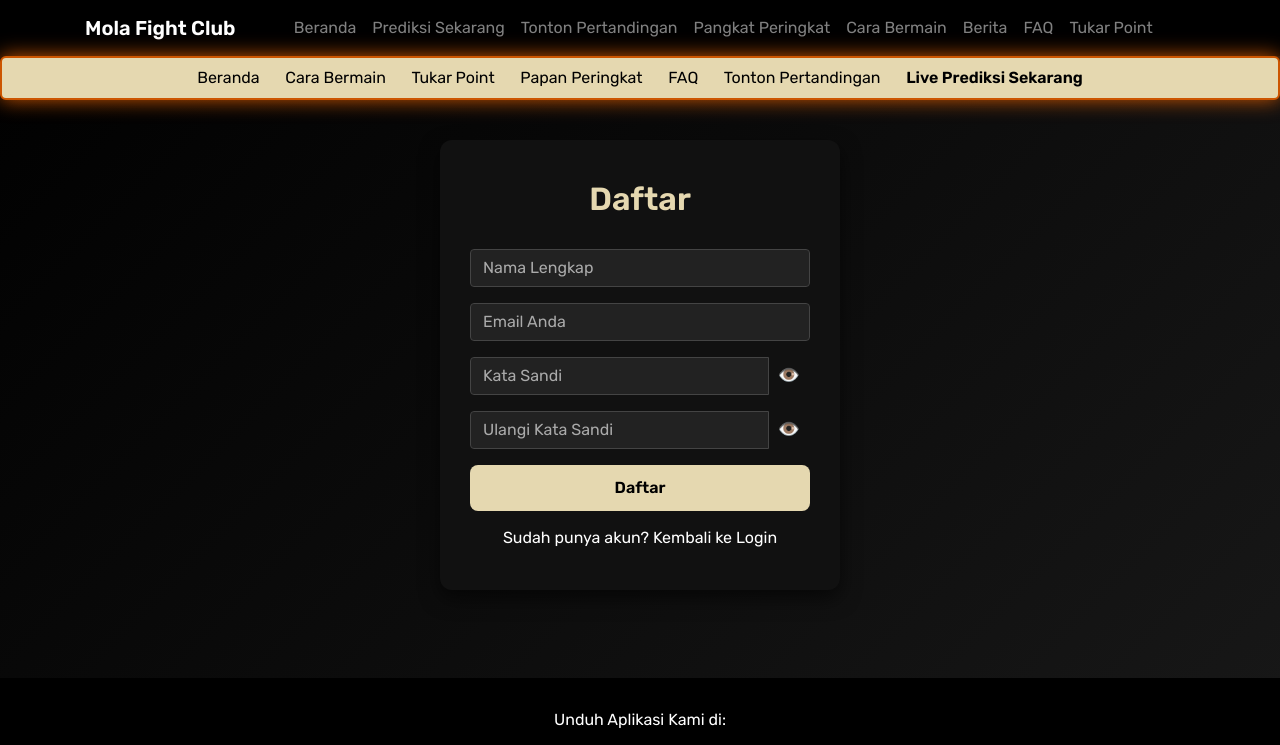
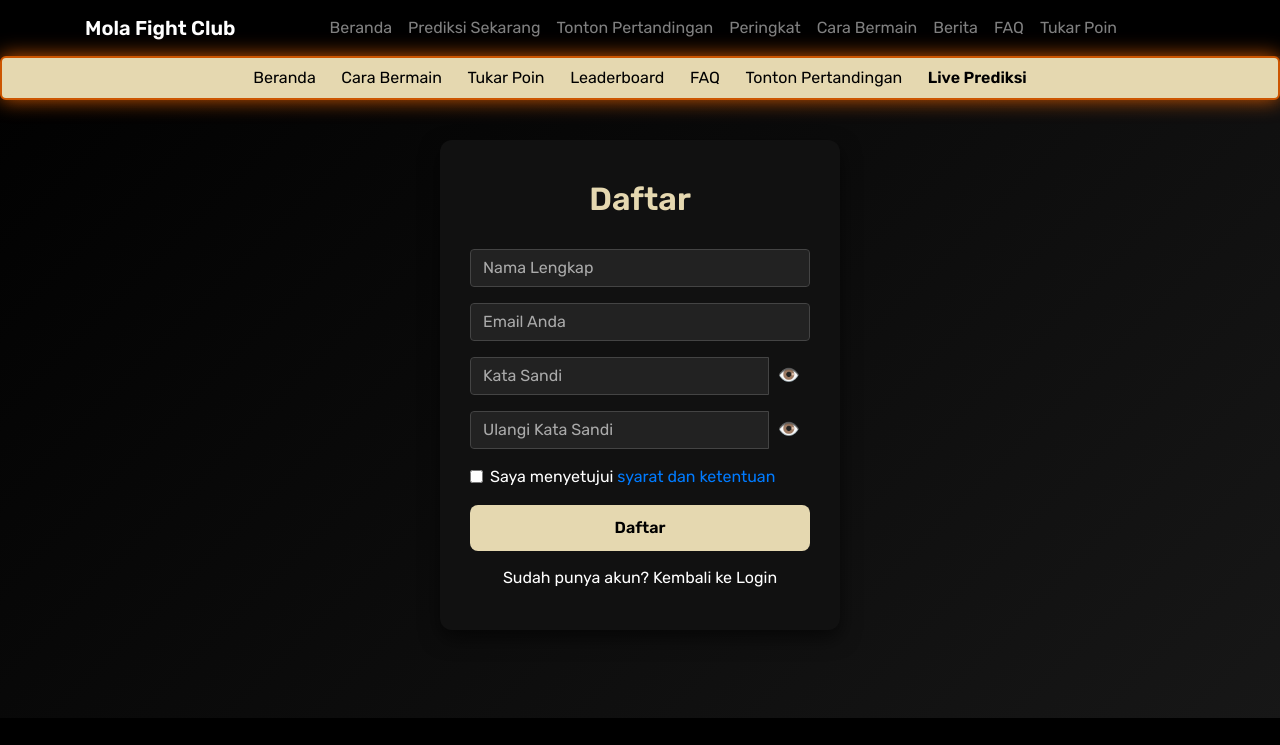
Before and after one commit to lafaek566/Project_Ui, a plain HTML site: page auth.html in a window 1280 px wide. Both pictures are taken after a click on the link "Daftar Sekarang". Shown: the top 745 px of the page. Drawn offline with nearby package versions, Linux system fonts and the light colour scheme.

Commit message:
Update all auth

```diff
--- a/auth.html
+++ b/auth.html
@@ -30,12 +30,6 @@
         font-weight: bold;
       }
 
-      .navbar-sub .nav-link {
-        padding: 0.0001rem 0.4rem;
-        font-weight: 10; /* Gunakan 300 untuk tampilan ringan (light) */
-        color: #000 !important;
-      }
-
       .navbar-sub {
         background-color: #e5d8b0;
         border: 2px solid #cc5500;
@@ -45,7 +39,7 @@
 
       .navbar-sub .nav-link {
         padding: 0.01rem 0.8rem;
-        font-weight: 300; /* ringan dan elegan */
+        font-weight: 300;
         color: #000 !important;
       }
 
@@ -62,6 +56,7 @@
           padding: 0 9px;
         }
       }
+
       .login-card {
         background-color: #111;
         border-radius: 12px;
@@ -210,7 +205,7 @@
               <a class="nav-link" href="tonton.html">Tonton Pertandingan</a>
             </li>
             <li class="nav-item">
-              <a class="nav-link" href="leaderboard.html">Pangkat Peringkat</a>
+              <a class="nav-link" href="leaderboard.html">Peringkat</a>
             </li>
             <li class="nav-item">
               <a class="nav-link" href="howtoplay.html">Cara Bermain</a>
@@ -222,7 +217,7 @@
               <a class="nav-link" href="FAQ.html">FAQ</a>
             </li>
             <li class="nav-item">
-              <a class="nav-link" href="catalog.html">Tukar Point</a>
+              <a class="nav-link" href="catalog.html">Tukar Poin</a>
             </li>
           </ul>
         </div>
@@ -235,10 +230,8 @@
         <div class="navbar-nav w-100 justify-content-center flex-row flex-wrap">
           <a class="nav-item nav-link" href="index.html">Beranda</a>
           <a class="nav-item nav-link" href="howtoplay.html">Cara Bermain</a>
-          <a class="nav-item nav-link" href="catalog.html">Tukar Point</a>
-          <a class="nav-item nav-link" href="leaderboard.html"
-            >Papan Peringkat</a
-          >
+          <a class="nav-item nav-link" href="catalog.html">Tukar Poin</a>
+          <a class="nav-item nav-link" href="leaderboard.html">Leaderboard</a>
           <a class="nav-item nav-link" href="FAQ.html">FAQ</a>
           <a class="nav-item nav-link" href="tonton.html"
             >Tonton Pertandingan</a
@@ -246,7 +239,7 @@
           <a
             class="nav-item nav-link text-danger font-weight-bold"
             href="prediksi.html"
-            >Live Prediksi Sekarang</a
+            >Live Prediksi</a
           >
         </div>
       </div>
@@ -256,6 +249,7 @@
     <div class="login-card">
       <h2 id="formTitle">Login</h2>
 
+      <!-- Login Form -->
       <div id="loginForm" class="form-section active">
         <button class="btn btn-facebook btn-custom">
           <img
@@ -299,8 +293,9 @@
         </div>
       </div>
 
+      <!-- Register Form -->
       <div id="registerForm" class="form-section">
-        <form>
+        <form onsubmit="return validateTerms()">
           <div class="form-group">
             <input
               type="text"
@@ -357,10 +352,25 @@
               </div>
             </div>
           </div>
+
+          <!-- Checkbox syarat dan ketentuan -->
+          <div class="form-group form-check text-left">
+            <input
+              type="checkbox"
+              class="form-check-input"
+              id="agreeTerms"
+              required
+            />
+            <label class="form-check-label" for="agreeTerms">
+              Saya menyetujui <a href="#">syarat dan ketentuan</a>
+            </label>
+          </div>
+
           <button type="submit" class="btn btn-submit btn-custom">
             Daftar
           </button>
         </form>
+
         <div class="link-switch">
           Sudah punya akun?
           <a onclick="toggleForm('login')">Kembali ke Login</a>
@@ -376,24 +386,21 @@
           <img
             class="store-badge"
             src="https://upload.wikimedia.org/wikipedia/commons/7/78/Google_Play_Store_badge_EN.svg"
-            alt="Google Play Store"
           />
         </a>
         <a href="https://www.apple.com/app-store/" target="_blank">
           <img
             class="store-badge"
             src="https://developer.apple.com/assets/elements/badges/download-on-the-app-store.svg"
-            alt="App Store"
           />
         </a>
         <p class="mt-3 mb-0">© 2025 Mola Fight Club. All rights reserved.</p>
       </div>
     </footer>
 
-    <!-- JS Bootstrap -->
+    <!-- JS -->
     <script src="https://code.jquery.com/jquery-3.5.1.slim.min.js"></script>
     <script src="https://cdn.jsdelivr.net/npm/bootstrap@4.5.2/dist/js/bootstrap.bundle.min.js"></script>
-
     <script>
       function toggleForm(type) {
         document.getElementById("formTitle").textContent =
@@ -412,6 +419,15 @@
         input.type = isPassword ? "text" : "password";
         btn.textContent = isPassword ? "🙈" : "👁️";
       }
+
+      function validateTerms() {
+        const checkbox = document.getElementById("agreeTerms");
+        if (!checkbox.checked) {
+          alert("Anda harus menyetujui syarat dan ketentuan terlebih dahulu.");
+          return false;
+        }
+        return true;
+      }
     </script>
   </body>
 </html>
```
